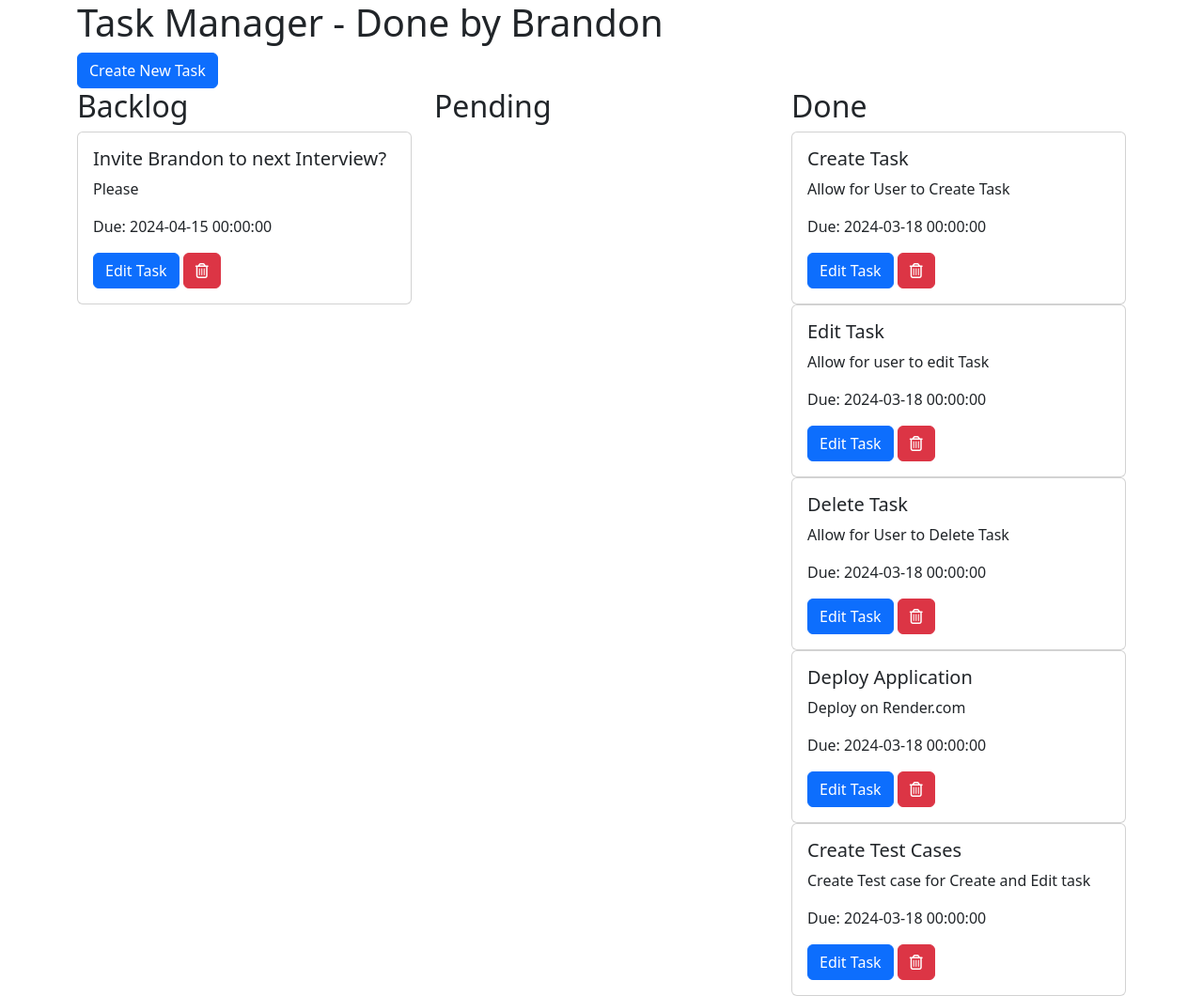
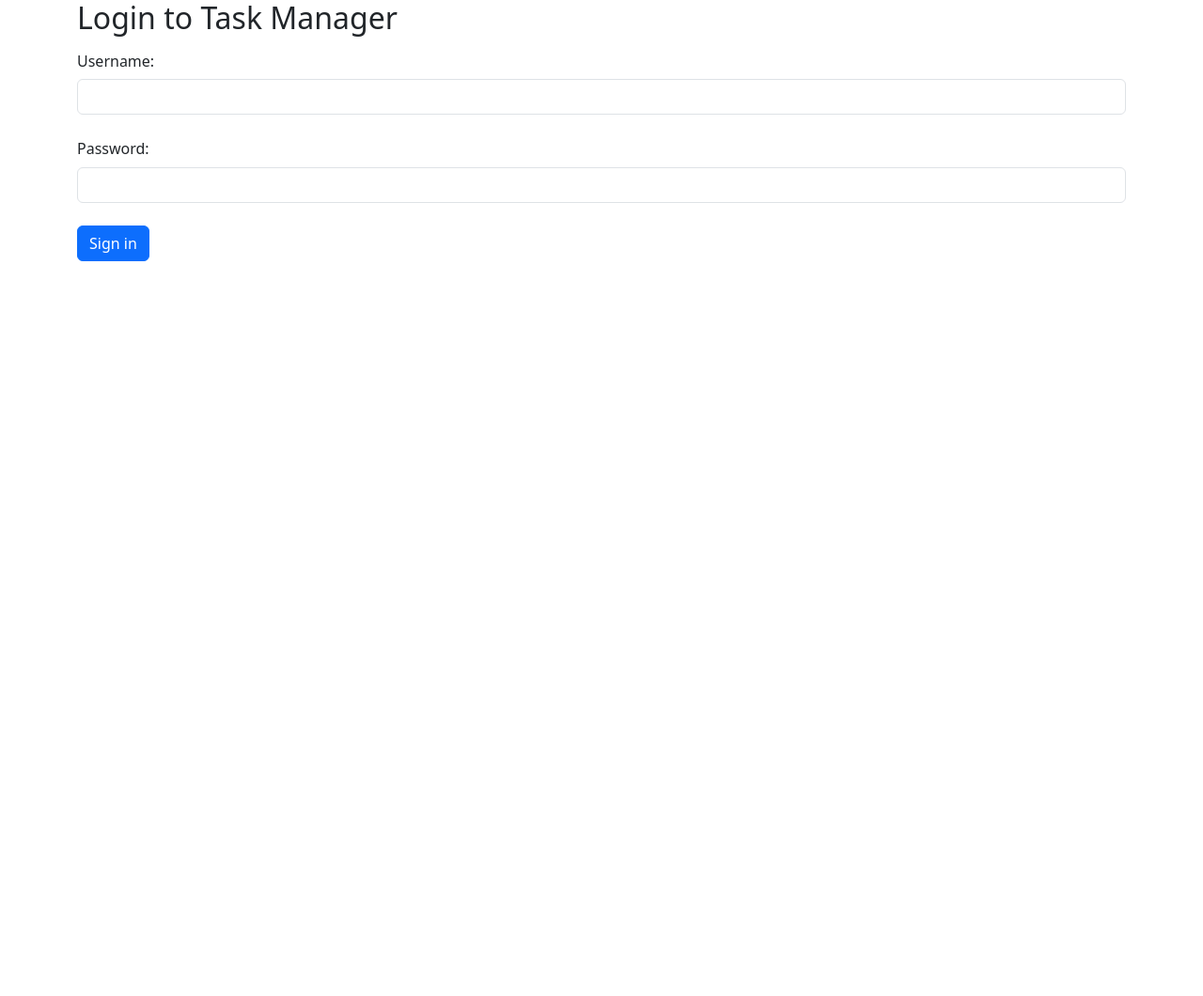
Before and after one commit to Brandon99tan/TodoManager, a Flask app: page / in a window 1280 px wide. Shown: the whole page at 94% size. After the commit the page ends 278 px from the top, so only its background shows below. Run offline with Flask 3, Linux system fonts and the light colour scheme; some libraries are stand-ins or nearby versions.

Commit message:
Login authentication

```diff
--- a/app.py
+++ b/app.py
@@ -1,22 +1,28 @@
 import enum
 from datetime import datetime
 
-from flask import Flask, request, jsonify, render_template
+from flask import Flask, request, jsonify, render_template, redirect, url_for
 from sqlalchemy import Enum
 
 from flask_sqlalchemy import SQLAlchemy
+from flask_login import LoginManager, UserMixin, login_user, logout_user, login_required, current_user
 
 app = Flask(__name__)
 app.app_context().push()
+app.config['SECRET_KEY'] = 'your_secret_key'
 app.config['SQLALCHEMY_DATABASE_URI'] = 'sqlite:///todo.sqlite3'
 db = SQLAlchemy(app)
 
+login_manager = LoginManager(app)
 
 class statusEnum(enum.Enum):
     Backlog = 'Backlog'
     Done = 'Done'
     Pending = 'In Progress'
 
+class Role(enum.Enum):
+    Developer = 'Developer'
+    ProjectManager = 'Project Manager'
 
 class task(db.Model):
     id = db.Column('task_id', db.Integer, primary_key=True)
@@ -26,16 +32,62 @@ class task(db.Model):
     due_date = db.Column(db.DateTime)
 
 
-def __init__(self, id, title, description, status, due_date):
-    self.id = id
-    self.title = title
-    self.description = description
-    self.status = status
-    self.due_date = due_date
+class user(UserMixin, db.Model):
+    id = db.Column('user_id', db.Integer, primary_key=True)
+    username = db.Column(db.String(100), nullable=False, unique=True)
+    password = db.Column(db.String(100), nullable=False)
+    role = db.Column(Enum(Role), default=Role.Developer)
+
+    def get_id(self):
+        return str(self.id)
+
+    def is_authenticated(self):
+        return True
+
+    def is_active(self):
+        return True
+
+    def is_anonymous(self):
+        return False
+
+#
+# def __init__(self, id, title, description, status, due_date):
+#     self.id = id
+#     self.title = title
+#     self.description = description
+#     self.status = status
+#     self.due_date = due_date
 db.create_all()
 
+@login_manager.user_loader
+def load_user(user_id):
+    # Load user by ID from the database
+    return user.query.get(int(user_id))
+
+@app.route('/login', methods=['GET', 'POST'])
+def login():
+    if request.method == 'POST':
+        username = request.form['username']
+        password = request.form['password']
+        User = user.query.filter_by(username=username).first()
+        if User and User.password == password:
+            login_user(User)
+            return redirect(url_for('hello_world'))
+        else:
+            return render_template('login.html', message='Invalid username or password')
+    return render_template('login.html')
+@app.route('/logout' ,methods=['GET', 'POST'])
+@login_required
+def logout():
+    logout_user()
+    return redirect(url_for('index'))
 
 @app.route('/')
+def index():
+    return render_template('login.html')
+
+
+@app.route('/home')
 def hello_world():
 
     Tasks=task.query.all()
@@ -45,6 +97,7 @@ def hello_world():
 
 
 @app.route('/add_todo', methods=['POST'])
+@login_required
 def add_todo():
     if request.method == 'POST':
         try:
@@ -72,7 +125,11 @@ def add_todo():
     # return render_template('view.html', tasks=task.query.all())
 # delete records from a table
 @app.route('/delete_todo', methods=['DELETE'])
+@login_required
 def delete_todo():
+    if current_user.role != Role.ProjectManager:  # Check if user is a Project Manager
+        return jsonify({'error': 'Only Project Managers can delete tasks.'}), 403
+
     if request.method == 'DELETE':
         id = request.json['id']
         todo = task.query.filter_by(id=id).first()
@@ -83,6 +140,7 @@ def delete_todo():
 
 #edit records from a table
 @app.route('/edit_todo', methods=['PUT'])
+@login_required
 def edit_todo():
     if request.method == 'PUT':
         try:
--- /dev/null
+++ b/templates/login.html
@@ -0,0 +1,45 @@
+<!DOCTYPE html>
+<html lang="en">
+<head>
+    <script src="https://kit.fontawesome.com/090585def0.js" crossorigin="anonymous"></script>
+    <meta name="viewport" content="width=device-width, initial-scale=1">
+    <title>Task Manager</title>
+    <link href="https://cdn.jsdelivr.net/npm/bootstrap@5.3.3/dist/css/bootstrap.min.css" rel="stylesheet"
+          integrity="sha384-QWTKZyjpPEjISv5WaRU9OFeRpok6YctnYmDr5pNlyT2bRjXh0JMhjY6hW+ALEwIH" crossorigin="anonymous">
+
+</head>
+<body>
+
+<div class="container">
+    <h2>Login to Task Manager </h2>
+    <form action="/login" method="POST">
+
+    <!-- Username input -->
+    <div class="form-outline mb-4">
+        <label for="username" class="col-form-label">Username:</label>
+        <input type="text" class="form-control" id="username" name="username">
+    </div>
+
+    <!-- Password input -->
+    <div class="form-outline mb-4">
+        <label class="form-label" for="password">Password:</label>
+        <input type="password" id="password" class="form-control" name="password"/>
+    </div>
+
+    <!-- Submit button -->
+    <button type="submit" class="btn btn-primary btn-block mb-4">Sign in</button>
+
+</form>
+</div>
+
+<script src="https://cdn.jsdelivr.net/npm/bootstrap@5.3.3/dist/js/bootstrap.bundle.min.js"
+        integrity="sha384-YvpcrYf0tY3lHB60NNkmXc5s9fDVZLESaAA55NDzOxhy9GkcIdslK1eN7N6jIeHz"
+        crossorigin="anonymous"></script>
+<script src="https://cdn.jsdelivr.net/npm/@popperjs/core@2.11.8/dist/umd/popper.min.js"
+        integrity="sha384-I7E8VVD/ismYTF4hNIPjVp/Zjvgyol6VFvRkX/vR+Vc4jQkC+hVqc2pM8ODewa9r"
+        crossorigin="anonymous"></script>
+<script src="https://cdn.jsdelivr.net/npm/bootstrap@5.3.3/dist/js/bootstrap.min.js"
+        integrity="sha384-0pUGZvbkm6XF6gxjEnlmuGrJXVbNuzT9qBBavbLwCsOGabYfZo0T0to5eqruptLy"
+        crossorigin="anonymous"></script>
+
+</body>
--- a/templates/view.html
+++ b/templates/view.html
@@ -11,9 +11,18 @@
 <body>
 <div class="container">
     <h1>Task Manager - Done by Brandon</h1>
-    <button type="button" class="btn btn-primary" data-bs-toggle="modal" data-bs-target="#exampleModal">Create New
-        Task
+
+<div class="d-flex justify-content-between">
+    <!-- Button trigger modal -->
+    <button type="button" class="btn btn-primary" data-bs-toggle="modal" data-bs-target="#exampleModal">
+        Create New Task
     </button>
+
+    <!-- Logout button -->
+    <form action="/logout" method="post">
+        <button type="submit" class="btn btn-danger">Logout</button>
+    </form>
+</div>
 
     <div class="modal fade" id="exampleModal" tabindex="-1" aria-labelledby="exampleModalLabel" aria-hidden="true">
         <div class="modal-dialog">
@@ -71,9 +80,12 @@
                                 <button type="button" class="btn btn-primary" data-bs-toggle="modal"
                                         data-bs-target="#editModal{{ task.id }}">Edit Task
                                 </button>
+
+                                {% if current_user.role.value == 'Project Manager' %}
                                     <button type="button" class="btn btn-danger" onclick="deleteTask({{ task.id }})"><i
                                             class="fa-regular fa-trash-can"></i>
                                     </button>
+                                {% endif %}
                                 <div class="modal fade" id="editModal{{ task.id }}" tabindex="-1"
                                      aria-labelledby="exampleModalLabel" aria-hidden="true">
                                     <div class="modal-dialog">
@@ -144,9 +156,11 @@
                                 <button type="button" class="btn btn-primary" data-bs-toggle="modal"
                                         data-bs-target="#editModal{{ task.id }}">Edit Task
                                 </button>
+                                {% if current_user.role.value == 'Project Manager' %}
                                     <button type="button" class="btn btn-danger" onclick="deleteTask({{ task.id }})"><i
                                             class="fa-regular fa-trash-can"></i>
                                     </button>
+                                {% endif %}
                                 <div class="modal fade" id="editModal{{ task.id }}" tabindex="-1"
                                      aria-labelledby="exampleModalLabel" aria-hidden="true">
                                     <div class="modal-dialog">
@@ -217,9 +231,11 @@
                                 <button type="button" class="btn btn-primary" data-bs-toggle="modal"
                                         data-bs-target="#editModal{{ task.id }}">Edit Task
                                 </button>
+                                {% if current_user.role.value == 'Project Manager' %}
                                     <button type="button" class="btn btn-danger" onclick="deleteTask({{ task.id }})"><i
                                             class="fa-regular fa-trash-can"></i>
                                     </button>
+                                {% endif %}
                                 <div class="modal fade" id="editModal{{ task.id }}" tabindex="-1"
                                      aria-labelledby="exampleModalLabel" aria-hidden="true">
                                     <div class="modal-dialog">
@@ -320,7 +336,7 @@
             .then(response => {
                 if (response.ok) {
                     // Redirect to home page upon successful submission
-                    window.location.href = "/";
+                    window.location.href = "/home";
                 } else {
                     console.error('Error:', response.statusText);
                 }
@@ -363,7 +379,7 @@
             .then(response => {
                 if (response.ok) {
                     // Redirect to home page upon successful submission
-                    window.location.href = "/";
+                    window.location.href = "/home";
                 } else {
                     console.error('Error:', response.statusText);
                 }
@@ -389,7 +405,7 @@
             .then(response => {
                 if (response.ok) {
                     // Redirect to home page upon successful submission
-                    window.location.href = "/";
+                    window.location.href = "/home";
                 } else {
                     console.error('Error:', response.statusText);
                 }
```
Also changed, not shown: instance/todo.sqlite3. Lines whose indentation alone changed are shown as unchanged.
